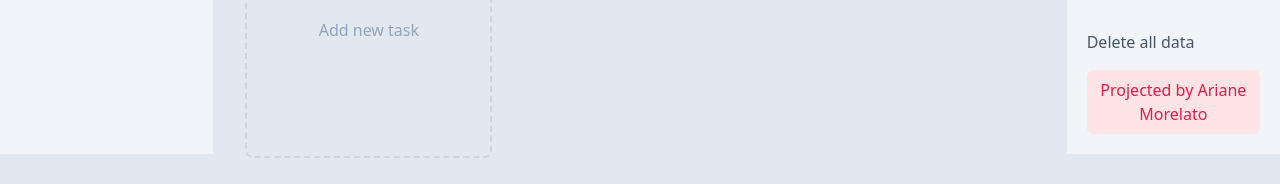
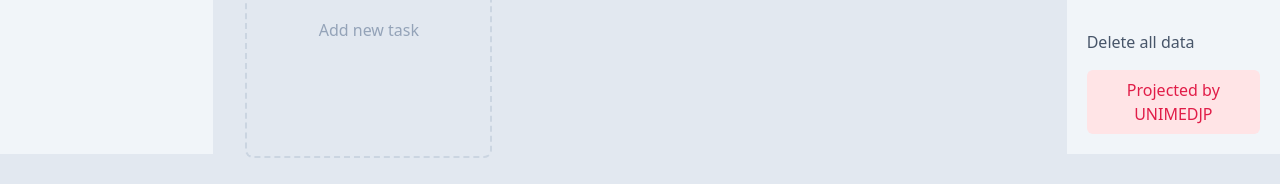
Before and after one commit to Hugoliraaa/unimedtasks, a React (Create React App) app: page / in a window 1280 px wide. Shown: the part 646-830 px from the top of the page. Built offline with nearby package versions, Linux system fonts and the light colour scheme.

Commit message:
update 2.6

```diff
--- a/src/components/AccountSection/AccountData.tsx
+++ b/src/components/AccountSection/AccountData.tsx
@@ -36,7 +36,7 @@ const AccountData: React.FC = () => {
           href="https://github.com/aridsm"
           className="mt-4 bg-rose-100 p-2 rounded-md text-rose-600 text-center transition hover:bg-rose-200 dark:bg-slate-700/[.3] dark:text-slate-200"
         >
-          Projected by Ariane Morelato
+          Projected by UNIMEDJP
         </a>
       </section>
     </LayoutMenus>
```
